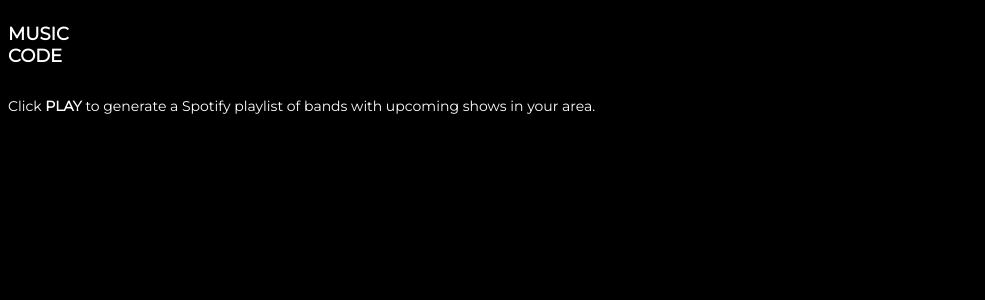
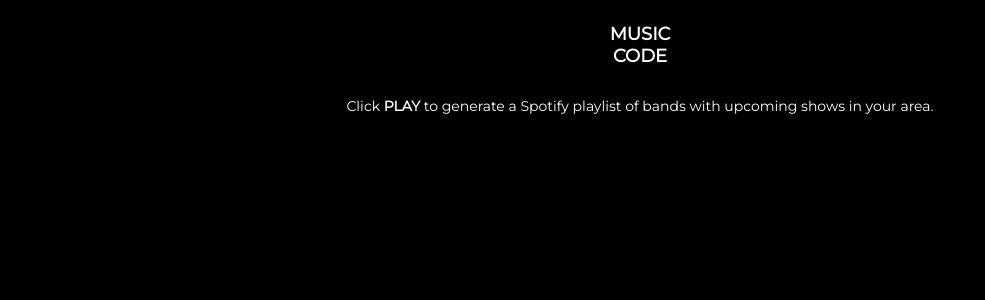
Before and after one commit to soundswarm/localconcerts, a React (Create React App) app: page / in a window 1280 px wide. Shown: the top 300 px of the page, without its empty margins (0-985 px from the left). Built offline with nearby package versions, Linux system fonts and the light colour scheme.

Commit message:
favicon, gh-pages

```diff
--- a/package.json
+++ b/package.json
@@ -2,7 +2,9 @@
   "name": "spotifyreact",
   "version": "0.1.0",
   "private": true,
+  "homepage": "https://soundswarm.github.io/localconcerts",
   "dependencies": {
+    "gh-pages": "^1.0.0",
     "react": "^15.6.1",
     "react-dom": "^15.6.1"
   },
@@ -13,6 +15,8 @@
     "start": "react-scripts start",
     "build": "react-scripts build",
     "test": "react-scripts test --env=jsdom",
-    "eject": "react-scripts eject"
+    "eject": "react-scripts eject",
+    "predeploy": "npm run build",
+    "deploy": "gh-pages -d build"
   }
 }
--- a/src/index.css
+++ b/src/index.css
@@ -4,10 +4,8 @@
  text-align: center;
 }*/
 body {
-  /*height: 100%;*/
   background-color: black;
   background-size: cover;
-  height: 100%;
 }
 .app {
   background-color: black;
@@ -16,7 +14,7 @@ body {
   font-family: 'Montserrat',Circular,Helvetica,Arial,sans-serif;
   width: 100%;
   padding-top: 15px;
-  height: 100%;
+  text-align: center;
 }
 .title {
   margin-bottom: 30px;
@@ -45,6 +43,6 @@ body {
     top: 0;
     left: 0;
     width: 100%;
-    height: 100%;
+    height: auto;
     border: none;
 }
```
Also changed, not shown: 1 other file (tests, documents, lock files or other folders).
